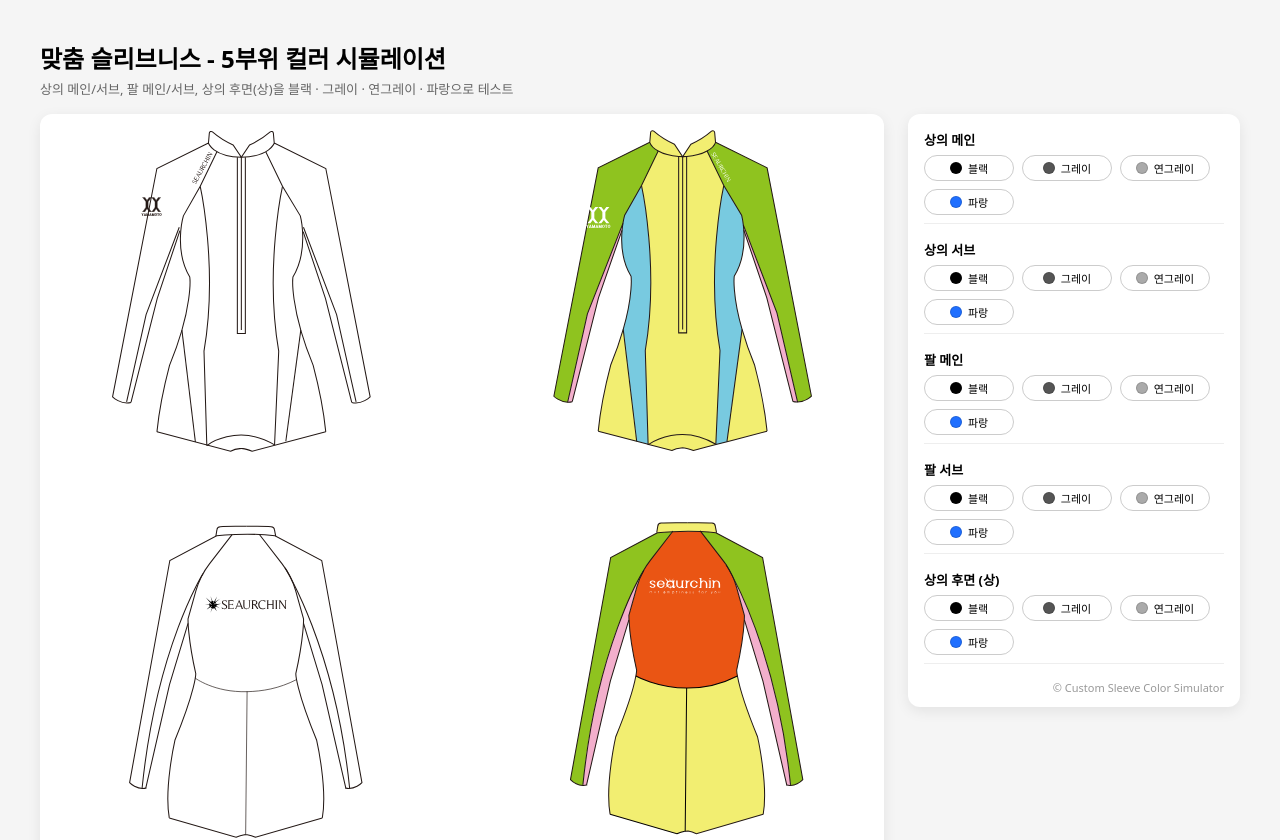
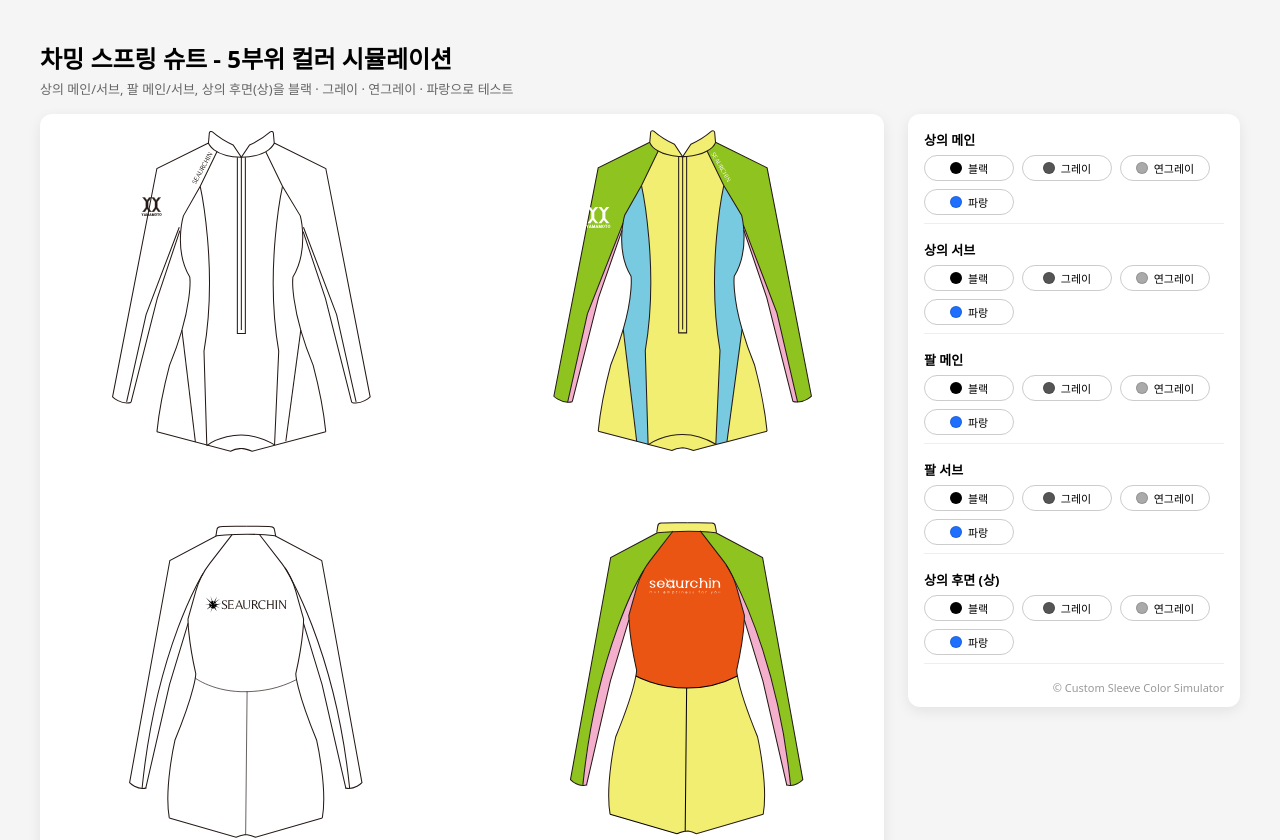
Before and after one commit to songheui/custom-wetsuit.., a plain HTML site: page index.html in a window 1280 px wide. Shown: the top 840 px of the page. Drawn offline with Linux system fonts and the light colour scheme.

Commit message:
Update index.html

```diff
--- a/index.html
+++ b/index.html
@@ -119,7 +119,7 @@
 
 <body>
   <div class="wrap">
-    <h1>맞춤 슬리브니스 - 5부위 컬러 시뮬레이션</h1>
+    <h1>차밍 스프링 슈트 - 5부위 컬러 시뮬레이션</h1>
     <div class="subtitle">
       상의 메인/서브, 팔 메인/서브, 상의 후면(상)을 블랙 · 그레이 · 연그레이 · 파랑으로 테스트
     </div>
```
